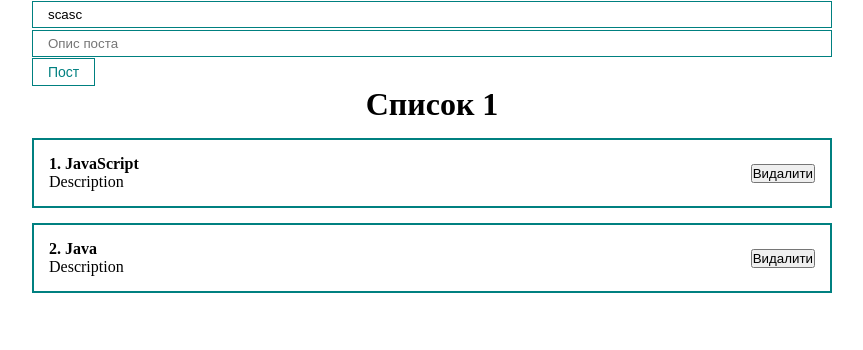
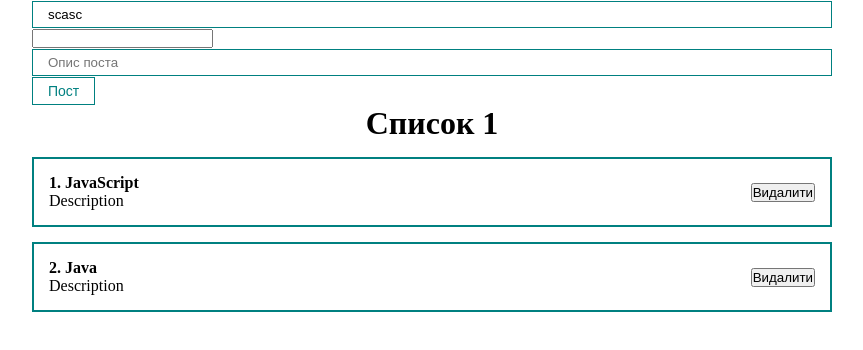
Before and after one commit to MrJoker365/first-react, a React (Create React App) app: page / in a window 1280 px wide. Shown: the top 350 px of the page, without its empty margins (208-1071 px from the left). Built offline with nearby package versions, Linux system fonts and the light colour scheme.

Commit message:
... input v_2. Некерований компонент (useRef()), виклик DOM елемент на пряму

```diff
--- a/src/App.js
+++ b/src/App.js
@@ -1,4 +1,4 @@
-import { React, useState } from "react";
+import { React, useRef, useState } from "react";
 import Counter from "./components/Counter";
 import ClassCounter from "./components/ClassCounter";
 import './styles/App.css' ;
@@ -19,22 +19,36 @@ function App() {
   const addNewPost = (e) => { // e -- це те ж саме що event (для себе скоротив)
     e.preventDefault(); // вимикає дефолтне перезавантаження
     console.log(title);
+
+    // useRef() рекомендується в крайніх випадках
+    console.log(bodyInputRef1.current.value); // useRef має лише 1 метод який викликає DOM елемент (.current)
+                                              // якщо забрати .value , виведеться HTML код
+    console.log(bodyInputRef2.current.value);
   }
 
   const [title, setTitle] = useState ("scasc")
+  const bodyInputRef1 = useRef(); //
+  const bodyInputRef2 = useRef(); //
+
 
   return (
     <div className="App">
 
       <form>
-        {/* Керований компонент(input) */}
+        {/* Некерований компонент useRef() */}
         <MyInput
           value={title}
           onChange={e => setTitle(e.target.value)}
           type="text"
           placeholder="Назва поста"
         />
-        <MyInput type="text" placeholder="Опис поста"/>
+
+        <input ref={bodyInputRef1} type="text"/>  {/* передача інфи до useRef(включно з HTML кодом) */}
+
+        <MyInput ref={bodyInputRef2} type="text" placeholder="Опис поста"/>  {/* Для того щоб працював
+                                                                            власний компонент з useRef, потрібно налаштувати
+                                                                            сам компонент MyInput.jsx*/}
+
         <MyButton onClick={addNewPost} >Пост</MyButton>
 
         <PostList posts={posts} title="Список 1"/>
--- a/src/components/UI/input/MyInput.jsx
+++ b/src/components/UI/input/MyInput.jsx
@@ -1,12 +1,13 @@
 import React from "react";
 import classes from "./MyInput.module.css"
 
-const MyInput = (props) => {
+const MyInput = React.forwardRef( (props, ref) => { // компонент нааштовано для використання з useRef()
+                                                    // раніше виглядало: (props) => {}
     return (
 
-        <input className={classes.myInput} {...props} />
+        <input ref={ref} className={classes.myInput} {...props} /> // тут ми предаєм сам ref (ref={ref})
 
     )
-}
+})
 
 export default MyInput;
```
